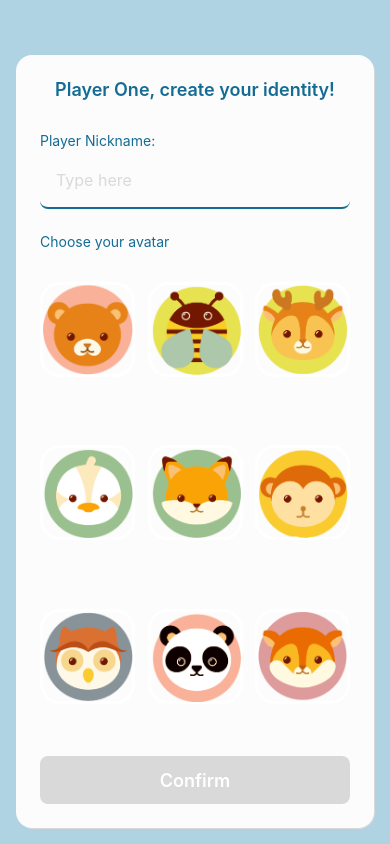
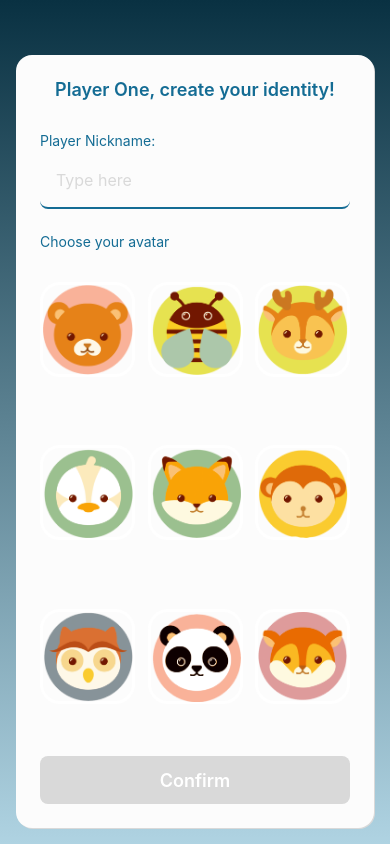
Before and after one commit to lneves7/rn-tictactoe, a React Native app: screen / in a window 390 px wide. Built offline with nearby package versions, Linux system fonts and the light colour scheme.

Commit message:
feat: added gradient

```diff
--- a/package.json
+++ b/package.json
@@ -12,7 +12,8 @@
     "expo": "~48.0.15",
     "expo-status-bar": "~1.4.4",
     "react": "18.2.0",
-    "react-native": "0.71.7"
+    "react-native": "0.71.7",
+    "expo-linear-gradient": "~12.1.2"
   },
   "devDependencies": {
     "@babel/core": "^7.20.0",
--- a/src/components/App/App.tsx
+++ b/src/components/App/App.tsx
@@ -1,6 +1,7 @@
-import { StatusBar } from 'expo-status-bar';
 import { useState } from 'react';
 import { View } from 'react-native';
+import { StatusBar } from 'expo-status-bar';
+import { LinearGradient } from 'expo-linear-gradient'
 import { PlayerData, PlayerIdEnum, SymbolEnum } from '../../types';
 import styles from './styles';
 import PlayerRegisterView from '../PlayerRegisterView';
@@ -67,7 +68,11 @@ export default function App() {
 
   return (
     <View style={styles.container}>
-      <StatusBar backgroundColor={COLORS.lightblue} />
+      <StatusBar backgroundColor={'transparent'} />
+      <LinearGradient
+        colors={[COLORS.gradient, 'transparent']}
+        style={styles.gradient}
+      />
       {renderRegisterViews()}
       {renderGameView()}
     </View>
--- a/src/components/App/styles.ts
+++ b/src/components/App/styles.ts
@@ -11,6 +11,13 @@ const styles = StyleSheet.create({
     paddingRight: 16,
     paddingBottom: 16
   },
+  gradient: {
+    position: 'absolute',
+    left: 0,
+    right: 0,
+    top: 0,
+    height: '100%',
+  }
 });
 
 export default styles;
--- a/src/constants/index.ts
+++ b/src/constants/index.ts
@@ -1,9 +1,13 @@
+import { Dimensions } from "react-native";
+
 export const COLORS = {
   light: '#FCFCFC',
   grey: '#d9d9d9',
   lightblue: '#AFD3E2',
   blue: '#19A7CE',
+  brightBlue: '#47d7ff',
   darkblue: '#146C94',
+  gradient: '#093142',
   ripple: 'rgba(227, 227, 227, 0.3)'
 };
 
@@ -23,3 +27,5 @@ export const SYMBOLS: { [x: string]: any } = {
   x: require('../../assets/x.png'),
   circle: require('../../assets/circle.png'),
 }
+
+export const BOARD_SIZE = Dimensions.get('window').width - 32
```
Also changed, not shown: 1 other file (tests, documents, lock files or other folders).
